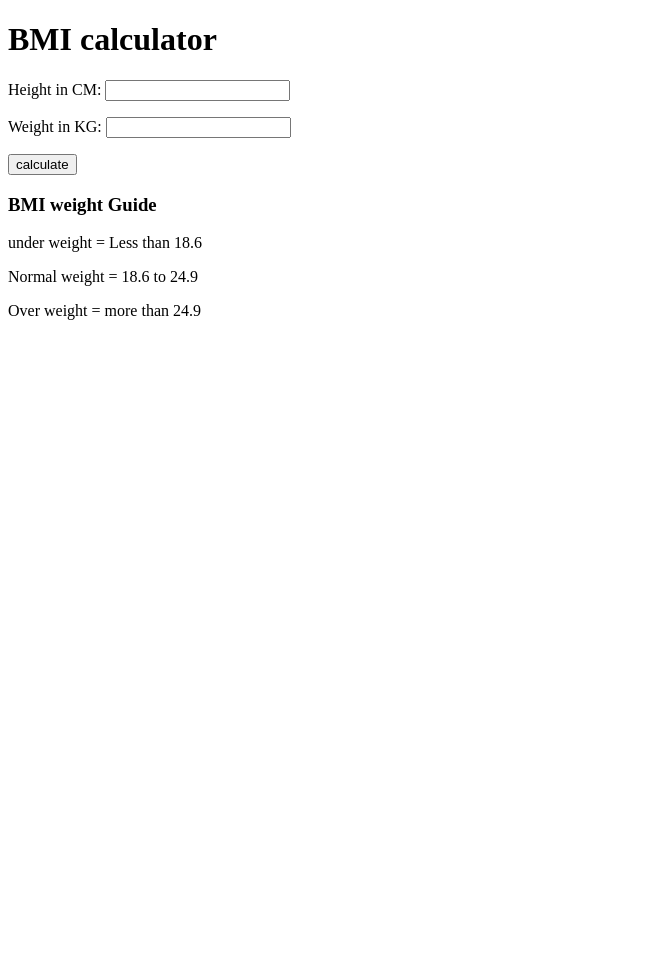
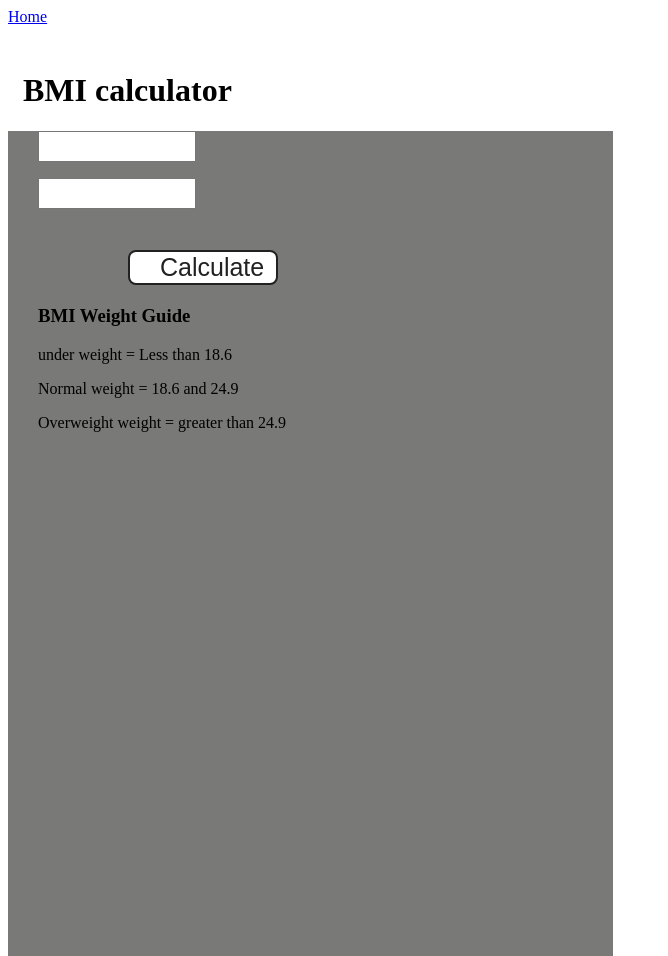
Before and after one commit to jaidmulla33-tech/js-hindi-yt, a plain HTML site: page project/project 2/index.html in a window 1280 px wide. Shown: the whole page, without its empty margins (0-668 px from the left). Before the commit the page ends 800 px from the top, so only its background shows below. Drawn offline with Linux system fonts and the light colour scheme.

Commit message:
project 2 complete

```diff
--- a/project/project 2/index.html
+++ b/project/project 2/index.html
@@ -3,29 +3,28 @@
 <head>
     <meta charset="UTF-8">
     <meta name="viewport" content="width=device-width, initial-scale=1.0">
-    <title>BMI calculator</title>
     <link rel="stylesheet" href="style.css">
+    <title>Document</title>
 </head>
 <body>
     <nav>
-        <a href="/project/" aria-current=""></a>
+        <a href="/project/" aria-current="">Home</a>
     </nav>
-
+    <h1>BMI calculator</h1>
+    <form>
     <div class="container">
-        <h1>BMI calculator</h1>
-        <form>
-        <p><label>Height in CM: </label><input type="text" id="height" /></p>
-        <p><label>Weight in KG: </label><input type="text" id="weight" /></p>
-        <button>calculate</button>
-        <div id="results"></div>
-        <div id="weight-guide">
-            <h3>BMI weight Guide</h3>
-            <p>under weight = Less than 18.6</p>
-            <p>Normal weight = 18.6 to 24.9</p>
-            <p>Over weight = more than 24.9</p>
-        </div>
-        </form>
+    <p><label for="Height in CM:"></label><input type="text" id="height"></p>
+    <p><label for="Weight in KG:"></label><input type="text" id="weight"></p>
+        <button>Calculate</button>
+    <div id="result"></div>
+    <div id="weight-guide">
+        <h3>BMI Weight Guide</h3>
+        <p>under weight = Less than 18.6</p>
+        <p>Normal weight = 18.6 and 24.9</p>
+        <p>Overweight weight = greater than 24.9</p>
     </div>
+</form>
+</div>
 
 </body>
 <script src="script.js"></script>
--- a/project/project 2/script.js
+++ b/project/project 2/script.js
@@ -0,0 +1,18 @@
+const form = document.querySelectorAll('form');
+
+form.addEventListener('submit', function(e){
+    e.preventDefault();
+
+    const height = parseInt(document.querySelector('#height').value);
+    const weight = parseInt(document.querySelector('#weight').value);
+    const result = document.querySelector('#resul');
+
+    if(height === '' || height < 0 || isNaN(height)){
+        result.innerHTML = `Please give a valid height ${height}`;
+    }else if(weight === '' || weight < 0 || isNaN(weight)){
+        result.innerHTML = `Please give a valid weight ${weight}`;
+    }else{
+        const bmi = (weight/ ((height * height)/10000)).toFixed(2);
+        result.innerHTML = <span>${bmi}</span>;
+    }
+});
--- a/project/project 2/style.css
+++ b/project/project 2/style.css
@@ -0,0 +1,44 @@
+.container{
+    width: 575px;
+    height: 825px;
+    background-color: #797978;
+    padding-left: 30px;
+}
+
+#height,
+#weight{
+    width: 150px;
+    height: 25px;
+    mergin-top: 30px;
+}
+
+#weight-guid{
+    margin-left: 75px;
+    margin-top: 25px;
+}
+#result{
+    font-size : 35px;
+    margin-left: 90px;
+    margin-top: 20px;
+    color: rgb(241, 241, 241);
+}
+button {
+  width: 150px;
+  height: 35px;
+  margin-left: 90px;
+  margin-top: 25px;
+  background-color: #fff;
+  padding: 1px 30px;
+  border-radius: 8px;
+  color: #212121;
+  text-decoration: none;
+  border: 2px solid #212121;
+
+  font-size: 25px;
+}
+
+h1 {
+  padding-left: 15px;
+  padding-top: 25px;
+
+}
```
